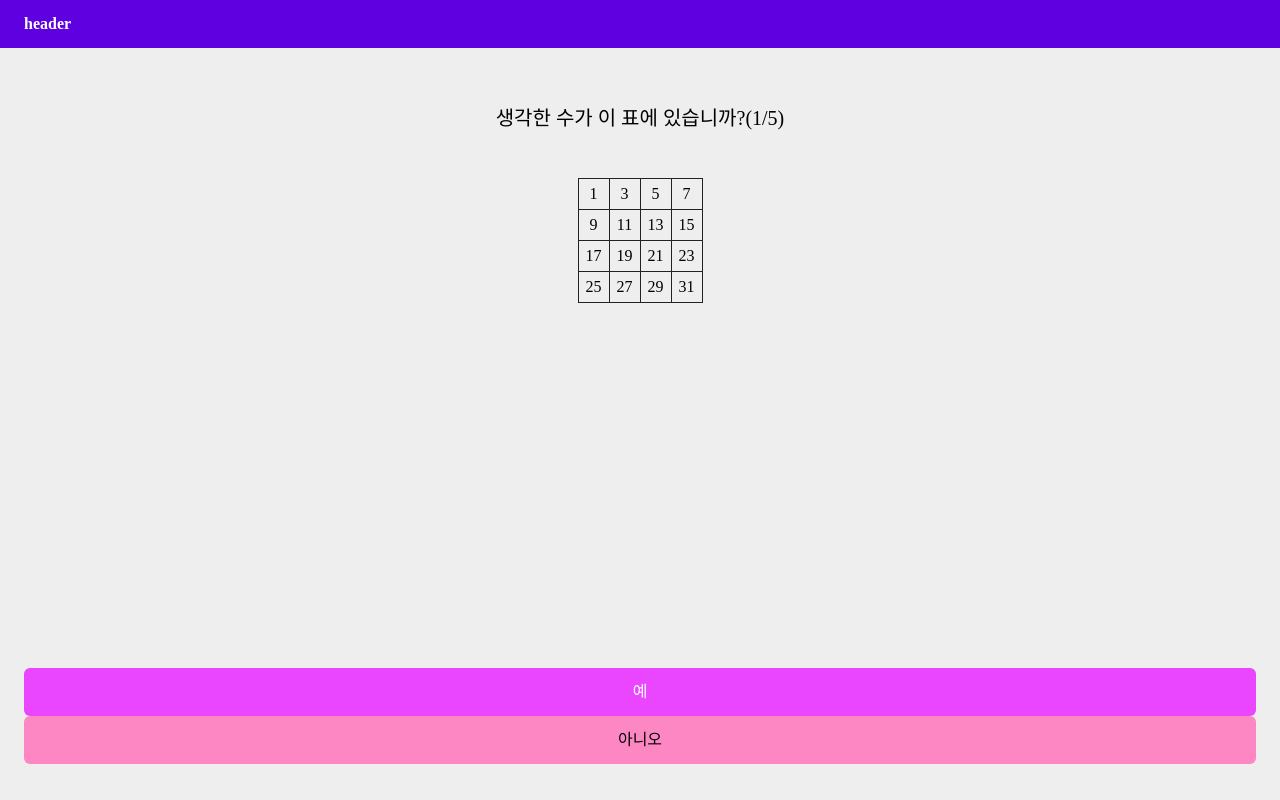
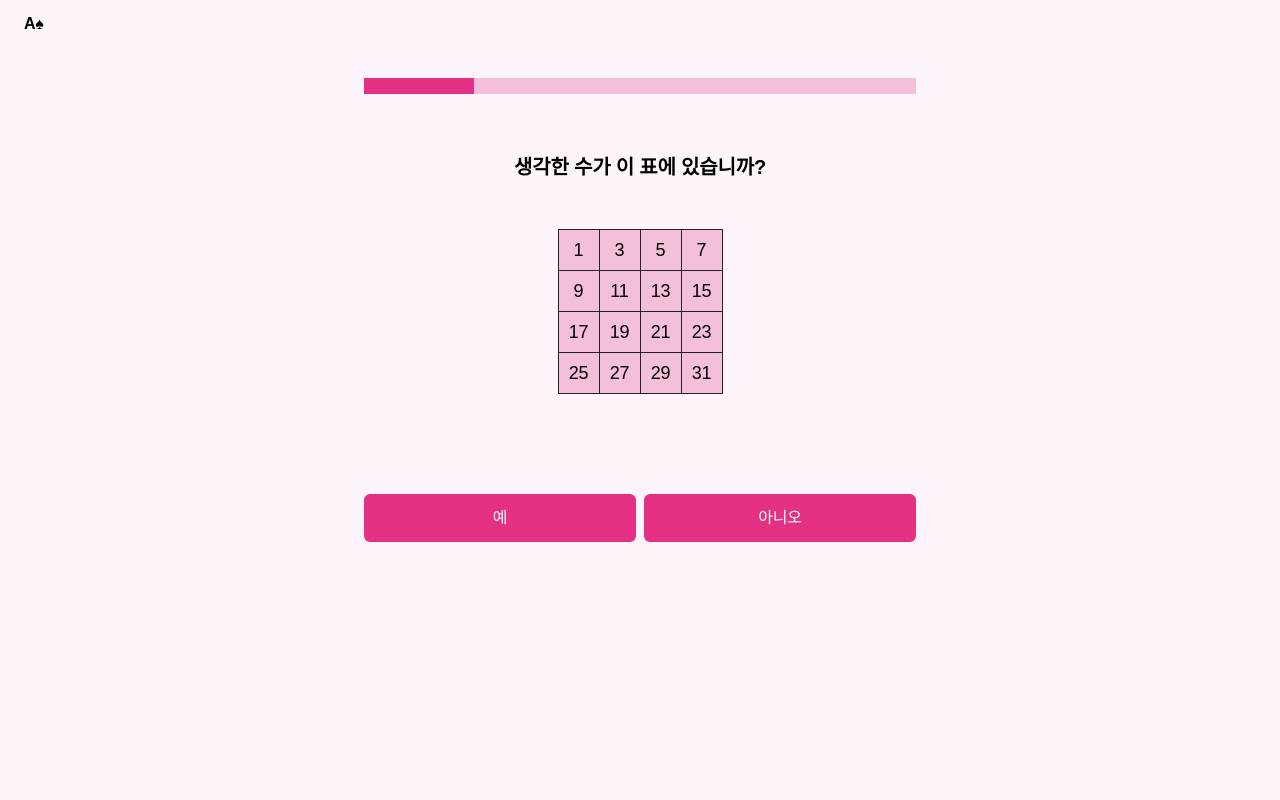
Before and after one commit to bb2sol/MathMagic1, a website: page index.html in a window 1280 px wide. Both pictures are taken after a click on the button "다음". Drawn offline with nearby package versions, Linux system fonts and the light colour scheme; a web font is replaced by a local one.

Commit message:
scss 세팅

```diff
--- a/app.js
+++ b/app.js
@@ -8,16 +8,18 @@ const magicTable = [
 
 let answer = 0;
 let index = 0;
+let no = 0;
 
-const tablePage = `
+let tablePage = `
 <div class="content">
-<strong class="question">생각한 수가 이 표에 있습니까?(1/5)</strong>
+<progress value="0" max="5" class="progress_bar"></progress>
+<strong class="question">생각한 수가 이 표에 있습니까?</strong>
 <table class="table">
 
 </table>
 <div class="btn_box">
-    <button type="button" class="btn_base point" id="btn_yes" value="yes">예</button>
-    <button type="button" class="btn_base" id="btn_no" value="no">아니오</button>
+    <button type="button" class="btn_base" id="btn_yes">예</button>
+    <button type="button" class="btn_base" id="btn_no">아니오</button>
 </div>
 </div>`;
 
@@ -41,6 +43,7 @@ $(function(){
 
     $(document).on('click', "#btn_no", function () {
         index += 1;
+        no += 1;
 
         if (index >= 5) {
             setResultPage();
@@ -55,6 +58,7 @@ $(function(){
 });
 
 function setNextTable() {
+    $(".progress_bar").val(index + 1);
     if (index < 5) {
         $(".table").empty();
 
@@ -73,7 +77,7 @@ function setResultPage() {
 <div class="content">
     <strong class="question">생각한 수는 ... <br> ${answer} 입니다</strong>
     <div class="btn_box">
-        <button type="button" class="btn_base point" id="btn_reset">처음으로</button>
+        <button type="button" class="btn_base" id="btn_reset">처음으로</button>
     </div>
 </div>`;
     $(".container").html(resultPage);
--- a/css/common.css
+++ /dev/null
@@ -1,74 +0,0 @@
-@charset "utf-8";
-@import "reset.css";
-
-html,
-body,
-.wrap {
-    height: 100%;
-}
-
-.header {
-    height: 48px;
-    padding: 0 24px;
-    background-color: #5f00e0;
-    line-height: 48px;
-}
-
-.header .logo {
-    color: #fff;
-    text-decoration: none;
-    font-weight: 700;
-}
-
-.container {
-    position: relative;
-    height: calc(100% - 48px);
-    padding: 0 24px;
-    background-color: #eee;
-}
-
-.question {
-    display: block;
-    padding-top: 60px;
-    font-size: 20px;
-    text-align: center;
-}
-
-.btn_box {
-    position: absolute;
-    right: 24px;
-    bottom: 36px;
-    left: 24px;
-}
-
-.btn_base {
-    width: 100%;
-    height: 48px;
-    border-radius: 6px;
-    background-color: #fd87c2;
-}
-
-.btn_base:hover {
-    background-color: bisque;
-}
-
-.btn_base.point {
-    background-color: #ea46ff;
-    color: #fff;
-}
-
-.btn_base.point:hover {
-    background-color: #ad00fa;
-}
-
-.table {
-    margin: 50px auto;
-}
-
-.table td {
-    width: 30px;
-    height: 30px;
-    border: 1px solid #222;
-    text-align: center;
-    line-height: 30px;
-}
--- a/css/reset.css
+++ /dev/null
@@ -1,47 +0,0 @@
-html, body, div, span, applet, object, iframe,
-h1, h2, h3, h4, h5, h6, p, blockquote, pre,
-a, abbr, acronym, address, big, cite, code,
-del, dfn, em, img, ins, kbd, q, s, samp,
-small, strike, strong, sub, sup, tt, var,
-b, u, i, center,
-dl, dt, dd, ol, ul, li,
-fieldset, form, label, legend,
-table, caption, tbody, tfoot, thead, tr, th, td,
-article, aside, canvas, details, embed,
-figure, figcaption, footer, header, hgroup,
-menu, nav, output, ruby, section, summary,
-time, mark, audio, video,
-button {
-	margin: 0;
-	padding: 0;
-	border: 0;
-	font-size: 16px;
-	font: inherit;
-	vertical-align: baseline;
-}
-/* HTML5 display-role reset for older browsers */
-article, aside, details, figcaption, figure,
-footer, header, hgroup, menu, nav, section {
-	display: block;
-}
-body {
-	line-height: 1;
-}
-ol, ul {
-	list-style: none;
-}
-blockquote, q {
-	quotes: none;
-}
-blockquote:before, blockquote:after,
-q:before, q:after {
-	content: '';
-	content: none;
-}
-table {
-	border-collapse: collapse;
-	border-spacing: 0;
-}
-button {
-	cursor: pointer;
-}
--- a/index.html
+++ b/index.html
@@ -4,7 +4,7 @@
     <meta charset="UTF-8">
     <meta http-equiv="X-UA-Compatible" content="IE=edge">
     <meta name="viewport" content="width=device-width, initial-scale=1.0, maximum-scale=1.0, user-scalable=no">
-    <link rel="stylesheet" href="css/common.css">
+    <link rel="stylesheet" href="style.css">
     <script src="https://cdnjs.cloudflare.com/ajax/libs/jquery/3.6.0/jquery.min.js" integrity="sha512-894YE6QWD5I59HgZOGReFYm4dnWc1Qt5NtvYSaNcOP+u1T9qYdvdihz0PPSiiqn/+/3e7Jo4EaG7TubfWGUrMQ==" crossorigin="anonymous" referrerpolicy="no-referrer"></script>
     <script src="app.js"></script>
     <title>A♠</title>
@@ -13,14 +13,14 @@
     <div class="wrap">
         <header class="header">
             <h1>
-                <a href="#" class="logo">header</a>
+                <a href="#" class="logo">A♠</a>
             </h1>
         </header>
         <div class="container">
             <div class="content">
-                <strong class="question">1~31중에 숫자를 하나 생각하세요. 그 숫자를 맞히겠습니다.</strong>
+                <strong class="question">1~31중에 숫자를 하나 생각하세요.<br>그 숫자를 맞히겠습니다.</strong>
                 <div class="btn_box">
-                    <button type="button" class="btn_base point" id="next">다음</button>
+                    <button type="button" class="btn_base" id="next">다음</button>
                 </div>
             </div>
         </div>
--- /dev/null
+++ b/scss/_base.scss
@@ -0,0 +1,51 @@
+@charset "utf-8";
+
+@font-face {
+    font-family: 'DOSSaemmul';
+    src: url('https://cdn.jsdelivr.net/gh/projectnoonnu/noonfonts_eight@1.0/DOSSaemmul.woff') format('woff');
+    font-weight: normal;
+    font-style: normal;
+}
+
+html, body, div, span,
+h1, h2, h3, h4, h5, h6, p, a,
+em, img, strong,
+table, caption, tbody, thead, tr, th, td,
+article, aside, footer, header,
+nav, section, button {
+	margin: 0;
+	padding: 0;
+	border: 0;
+	font-size: 16px;
+	font-family: DOSSaemmul, sans-serif;
+	vertical-align: baseline;
+}
+/* HTML5 display-role reset for older browsers */
+article, aside, details, figcaption, figure,
+footer, header, hgroup, menu, nav, section {
+	display: block;
+}
+ol, ul {
+	list-style: none;
+}
+blockquote, q {
+	quotes: none;
+}
+blockquote:before, blockquote:after,
+q:before, q:after {
+	content: '';
+	content: none;
+}
+table {
+	border-collapse: collapse;
+	border-spacing: 0;
+}
+button {
+	cursor: pointer;
+}
+body, button, input, select, table, textarea {
+    color: #000;
+    font-size: 16px;
+    letter-spacing: -.2px;
+    line-height: 1.2;
+}
--- /dev/null
+++ b/scss/_main.scss
@@ -0,0 +1,99 @@
+@charset "utf-8";
+
+html,
+body,
+.wrap {
+    height: 100%;
+}
+
+.wrap {
+    background-color: #fdf5fb;
+}
+
+.header {
+    height: 48px;
+    padding: 0 24px;
+    line-height: 48px;
+
+    .logo {
+        color: #000;
+        text-decoration: none;
+        font-weight: 700;
+    }
+}
+
+.container {
+    position: relative;
+}
+
+.content {
+    padding: 0 24px;
+}
+
+.question {
+    display: block;
+    padding-top: 60px;
+    font-size: 20px;
+    text-align: center;
+}
+
+.btn_box {
+    display: flex;
+    margin-top: 100px;
+}
+
+.btn_base {
+    width: 100%;
+    height: 48px;
+    border-radius: 6px;
+    background-color: #e43183;
+    color: #fff;
+
+    &:hover,
+    &:active {
+        box-shadow:  #000 4px 4px;
+    }
+
+    & + .btn_base {
+        margin-left: 8px;
+    }
+
+}
+
+.table {
+    margin: 50px auto 0;
+
+    td {
+        width: 40px;
+        height: 40px;
+        border: 1px solid #222;
+        background-color: #f4bfd9;
+        font-size: 18px;
+        text-align: center;
+        line-height: 40px;
+    }
+}
+
+.progress_bar {
+    appearance: none;
+    width: 100%;
+    margin-top: 30px;
+
+    &::-webkit-progress-bar {
+
+        background-color: #f4bfd9;
+        // border: 1px solid #000;
+    }
+
+    &::-webkit-progress-value {
+        background-color: #e43183;
+        transition: all 0.5s;
+    }
+}
+
+@media (min-width: 600px) {
+    .container {
+        width: 600px;
+        margin: 0 auto;
+    }
+  }
--- /dev/null
+++ b/scss/style.scss
@@ -0,0 +1,4 @@
+@charset "utf-8";
+
+@import "base.scss";
+@import "main.scss";
```
Also changed, not shown: package.json (added, +11 -0 lines), style.css (added), 2 other files.
